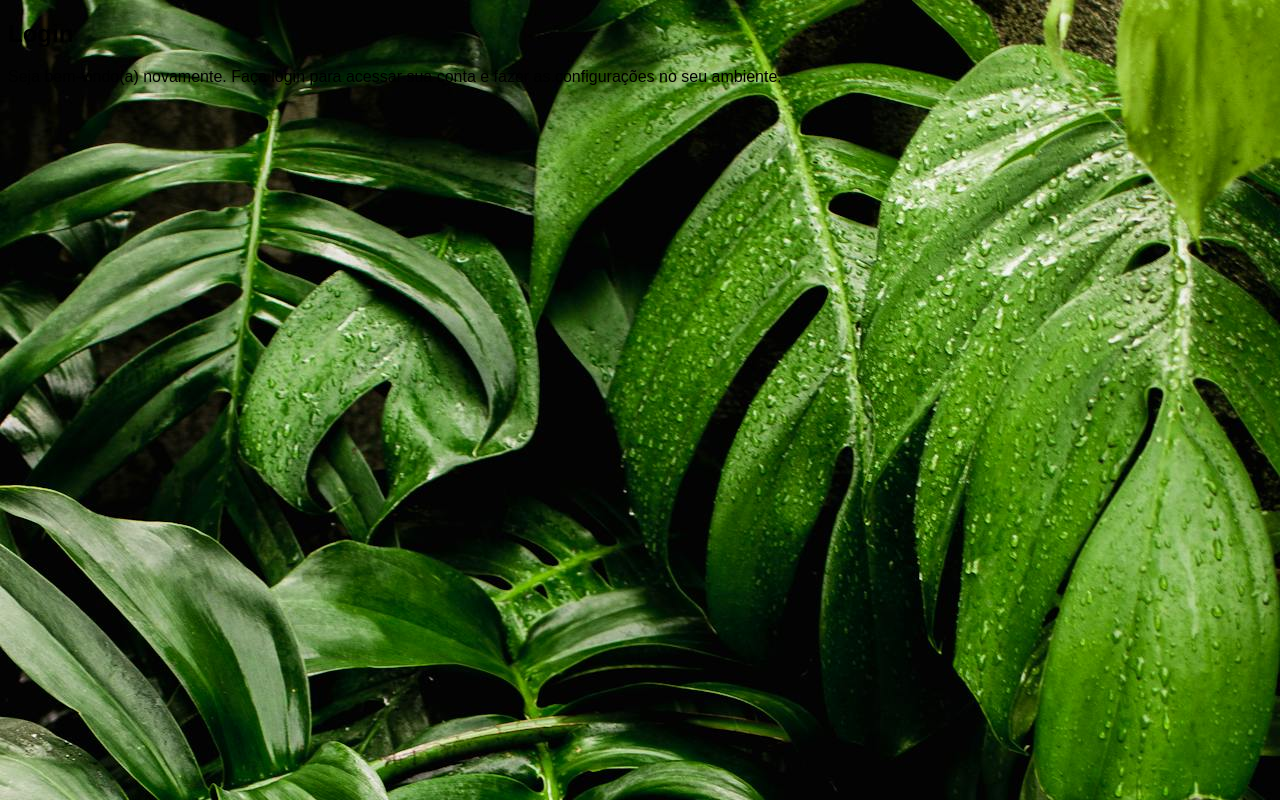
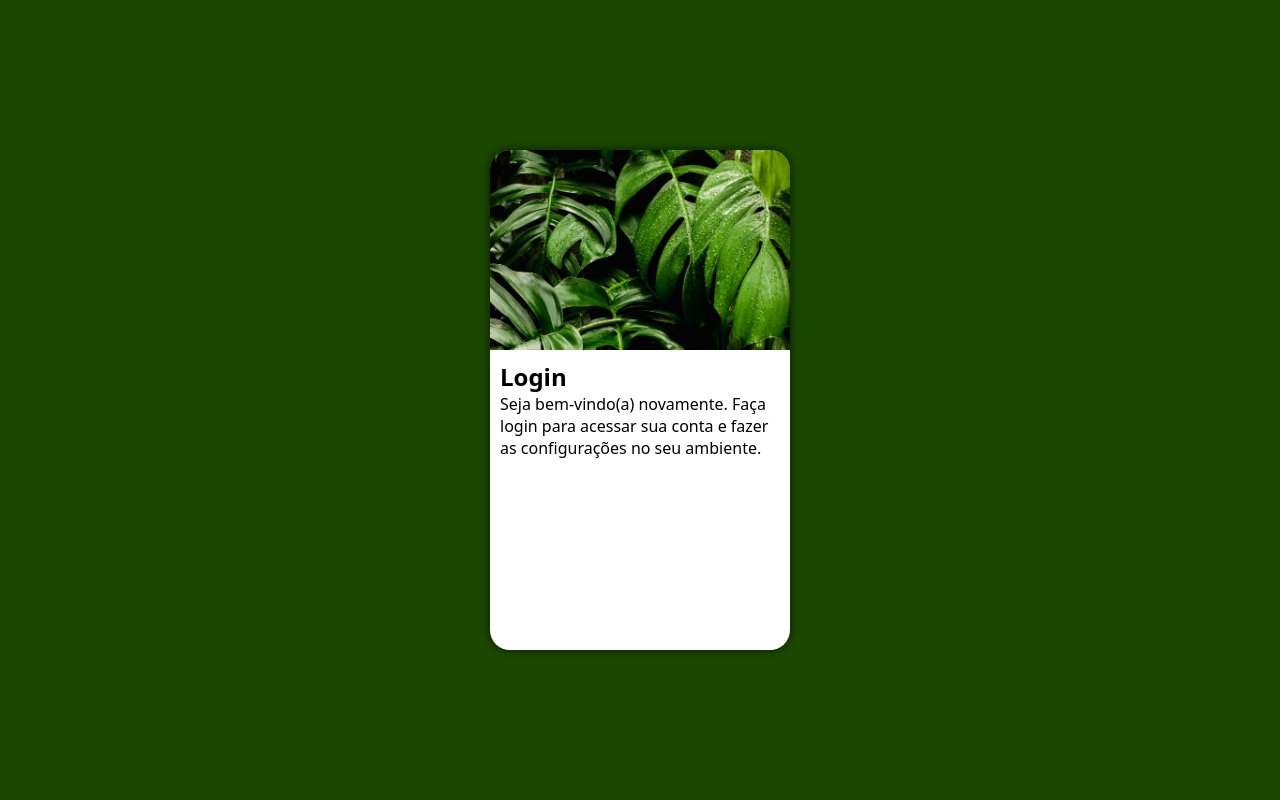
Before and after one commit to jaodk/projeto-login, a PHP site: page / in a window 1280 px wide. Run offline with PHP 8.4, Linux system fonts and the light colour scheme.

Commit message:
media para celular

```diff
--- a/estilos/style.css
+++ b/estilos/style.css
@@ -7,19 +7,45 @@
 Verde #148717
 Verde Claro #9CEA4F
 */
-body {
-    font-family: Arial, Helvetica, sans-serif;
-    background-image: url(../imagens/pexels-ian-panelo-3571551\ \(1\).jpg);
+
+* {
+    font-family: system-ui, -apple-system, BlinkMacSystemFont, 'Segoe UI', Roboto, Oxygen, Ubuntu, Cantarell, 'Open Sans', 'Helvetica Neue', sans-serif;
+    padding: 0px;
+    margin: 0px;
+    box-sizing: border-box;
+}
+body, html {
+    background-color: #1A4800;
+    height: 100vh;
+    width: 100vw;
+}
+main {
+    position: relative;
+    height: 100vh;
+    width: 100vw;
+}
+section#login {
+    position: absolute;
+    left: 50%;
+    top: 50%;
+    transform: translate(-50%, -50%);
+    background-color: white;
+    width: 300px;
+    height: 500px;
+    border-radius: 20px;
+    overflow: hidden;
+    box-shadow: 0px 0px 10px rgba(0, 0, 0, 0.671);
+
+}
+section#login >div#imagem {
+    display: block;
+    background: #1A4800 url(../imagens/pexels-ian-panelo-3571551\ \(1\).jpg);
     background-repeat: no-repeat;
     background-size: cover;
     background-attachment: fixed;
+    height: 200px;
 }
-main {
-
+section#login > div#formulario {
+    display: block;
+    padding: 10px;
 }
-main > h1 {
-
-}
-section {
-
-}
```
